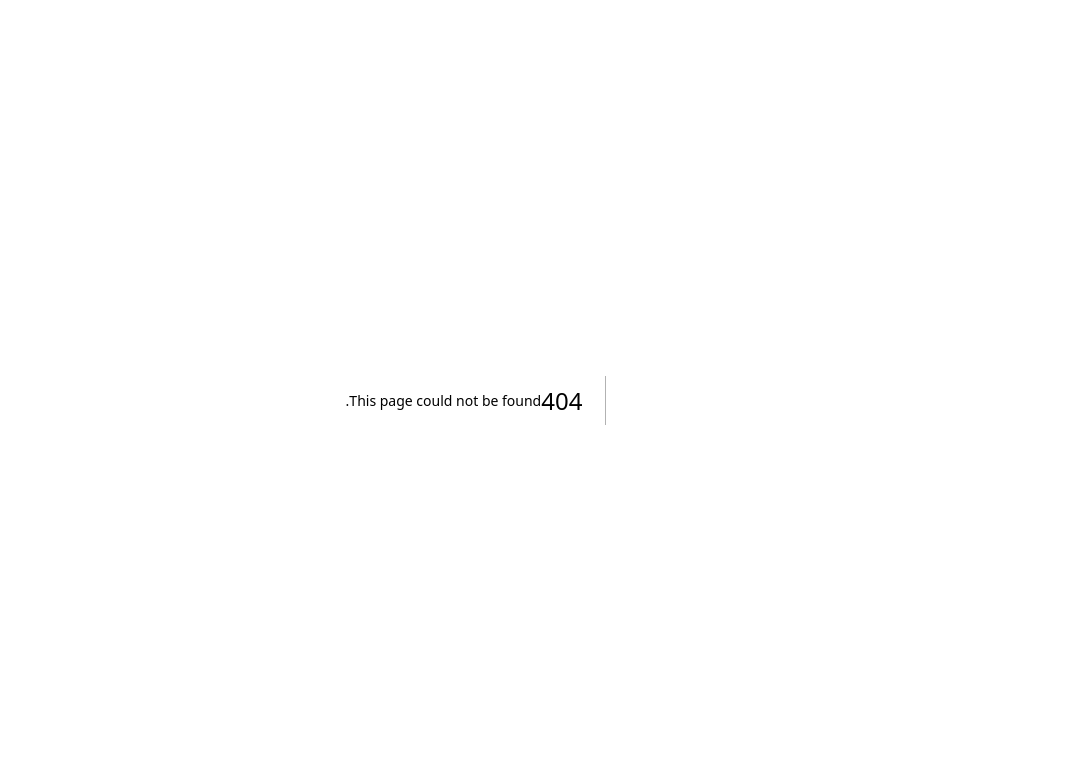
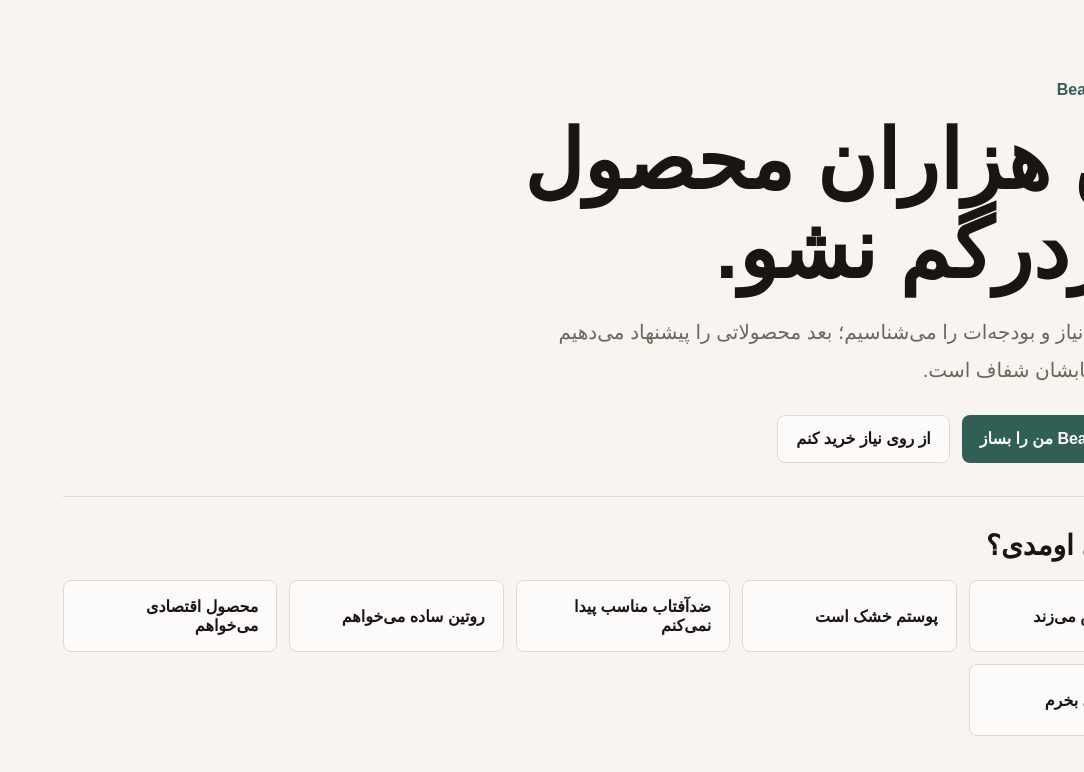
Before and after one commit to Milad20-ebrahimi/beauty, a Next.js app: page / in a window 1280 px wide. Before the commit this address had no page. Shown: the top 772 px of the page, without its empty margins (196-1280 px from the left). Built offline with nearby package versions, Linux system fonts and the light colour scheme.

Commit message:
chore: add src/app/page.tsx

```diff
--- /dev/null
+++ b/src/app/page.tsx
@@ -0,0 +1,37 @@
+const needs = [
+  "پوستم جوش می‌زند",
+  "پوستم خشک است",
+  "ضدآفتاب مناسب پیدا نمی‌کنم",
+  "روتین ساده می‌خواهم",
+  "محصول اقتصادی می‌خواهم",
+  "نمی‌دانم چی بخرم"
+];
+
+export default function HomePage() {
+  return (
+    <main className="home-shell">
+      <section className="hero">
+        <p className="eyebrow">Beauty Passport</p>
+        <h1>بین هزاران محصول سردرگم نشو.</h1>
+        <p className="hero-copy">
+          اول پوست، نیاز و بودجه‌ات را می‌شناسیم؛ بعد محصولاتی را پیشنهاد می‌دهیم که دلیل انتخابشان شفاف است.
+        </p>
+        <div className="hero-actions">
+          <a href="/passport" className="primary-action">Beauty Profile من را بساز</a>
+          <a href="/needs" className="secondary-action">از روی نیاز خرید کنم</a>
+        </div>
+      </section>
+
+      <section className="needs-panel" aria-labelledby="needs-title">
+        <h2 id="needs-title">برای چی اومدی؟</h2>
+        <div className="need-grid">
+          {needs.map((need) => (
+            <a key={need} href={`/needs?intent=${encodeURIComponent(need)}`} className="need-card">
+              {need}
+            </a>
+          ))}
+        </div>
+      </section>
+    </main>
+  );
+}
```
